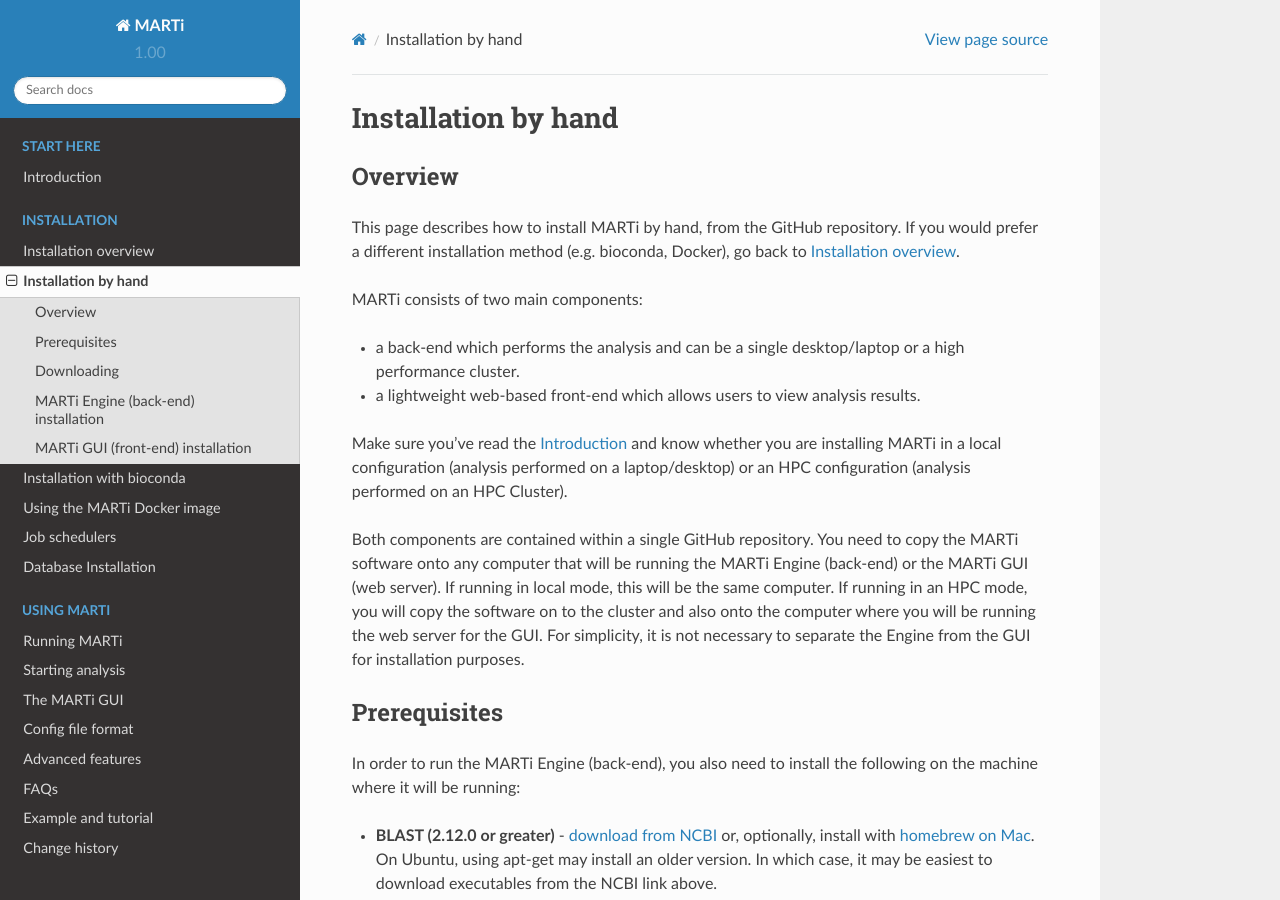
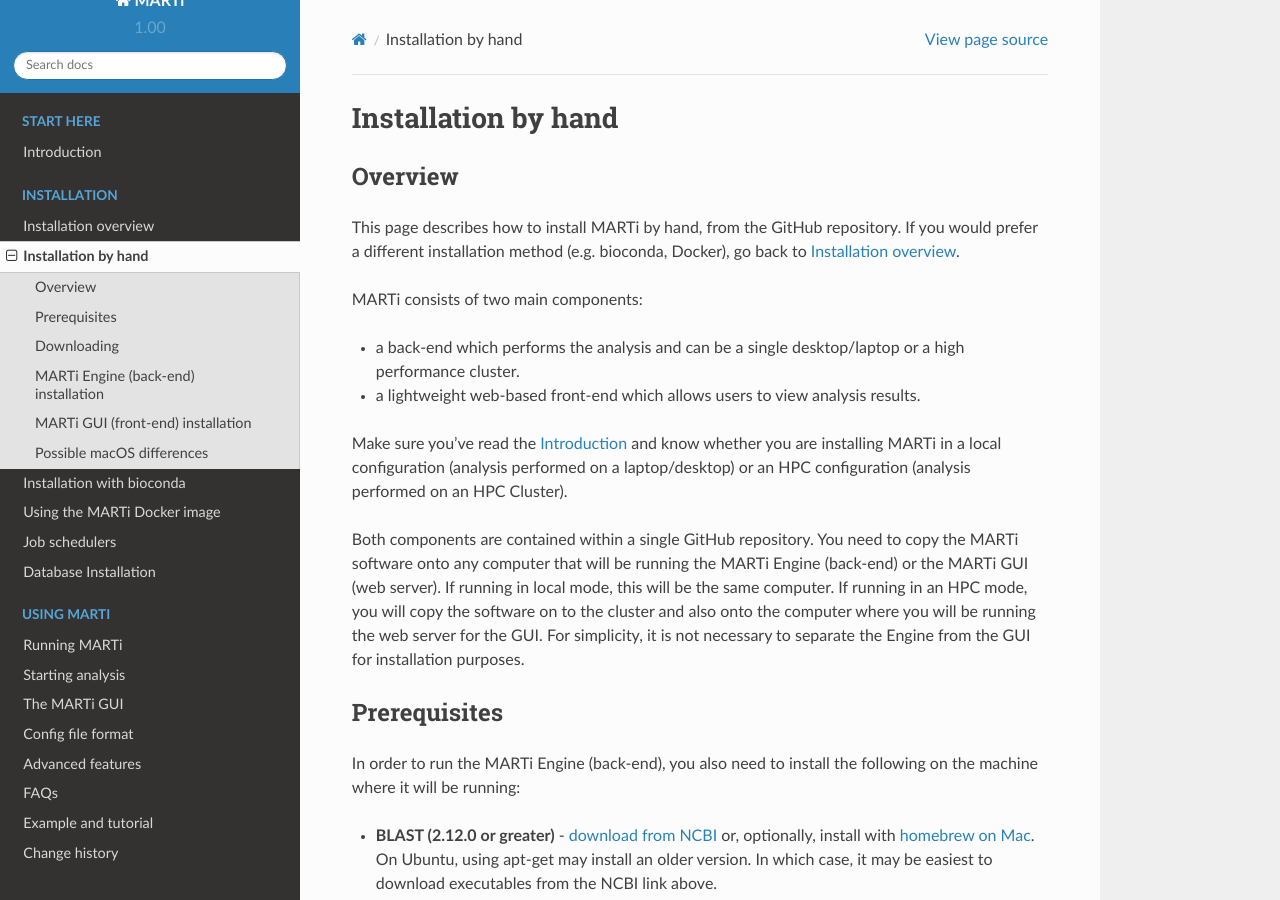
Before and after one commit to richardmleggett/MARTi, a Sphinx documentation site: the page built from docs/source/installationbyhand.rst, in a window 1280 px wide and 900 px high. Built offline with Sphinx 7.4.7 and the Read the Docs theme 2.0.0, drawn with Linux system fonts in a browser that asks for light colours; formulas are drawn with MathJax 3.

Commit message:
Update installationbyhand.rst

```diff
--- a/docs/source/installationbyhand.rst
+++ b/docs/source/installationbyhand.rst
@@ -113,7 +113,8 @@
 
 ``localhost:3000``
 
-**Possible macOS differences**
+Possible macOS differences
+--------------------------
 
 On some versions of macOS, you may get an error about fsevents.node the first time you run it:
 
```
